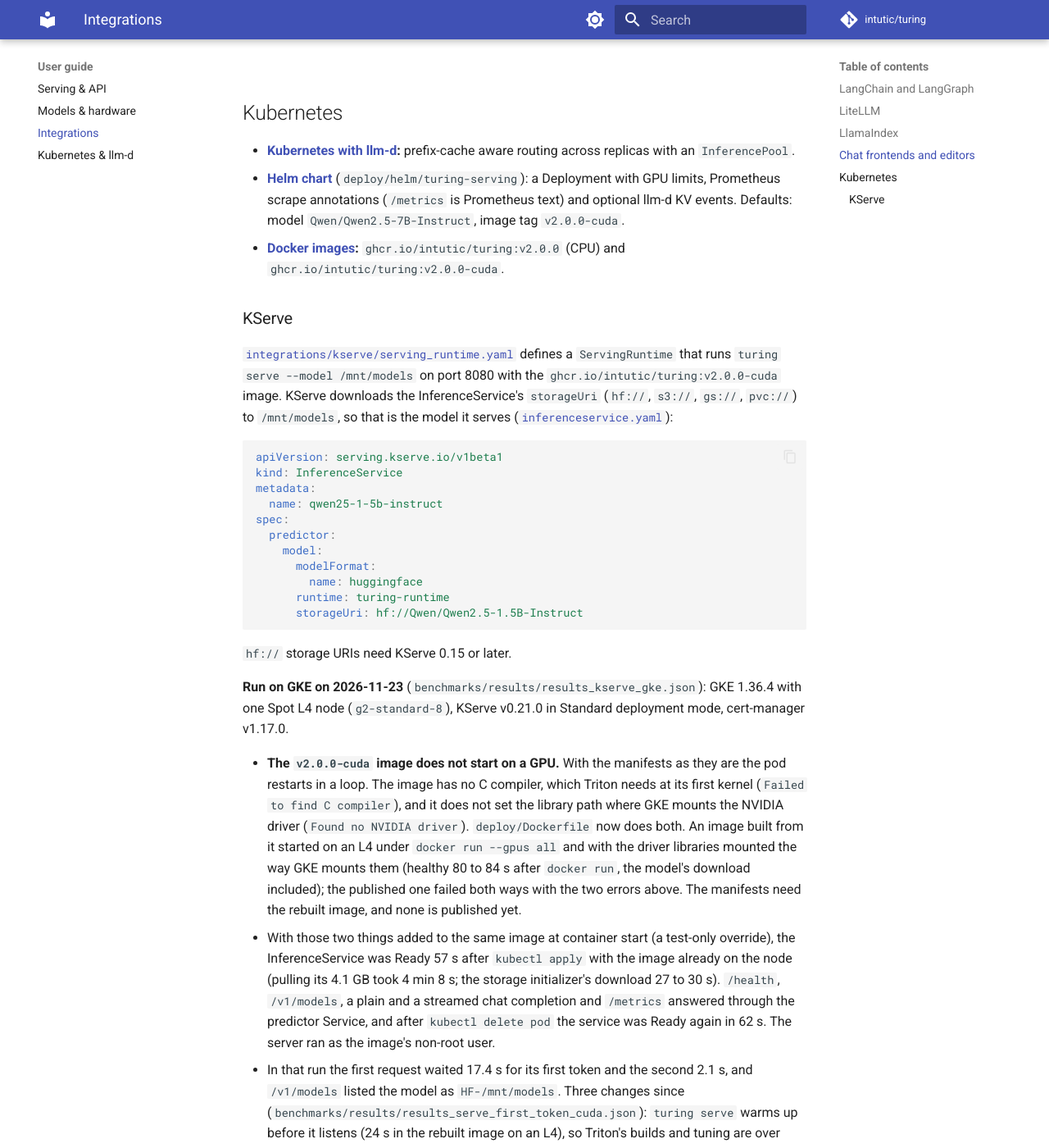
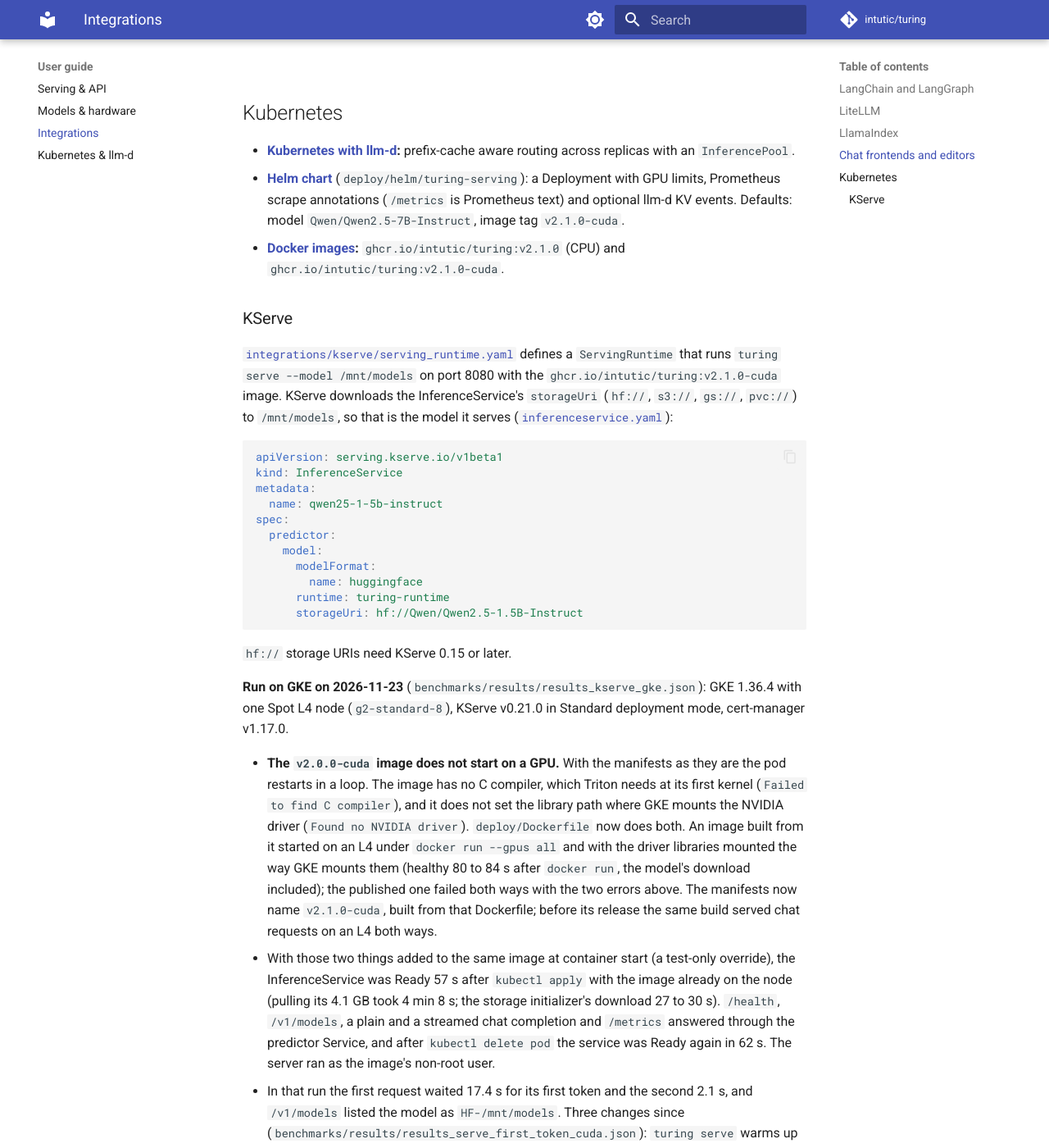
Before and after one commit to intutic/turing, an MkDocs documentation site: the page built from docs/integrations.md, in a window 1280 px wide and 1400 px high, scrolled down 2181 px. Shown: the whole window at 82% size. Built offline with MkDocs 1.6.1 and Material for MkDocs 9.7.7, drawn with Linux system fonts in a browser that asks for light colours; comment, search, counter and statistics services are not loaded; some of the changed text lies outside the part shown.

Commit message:
Release 2.1.0: version, changelog and image tags; README and docs home brought up to date; descriptions name fp8 KV and EAGLE-3
- Version 2.1.0 in setup.py, pyproject.toml and turing/__init__.py. The changelog's Unreleased section becomes
  2.1.0 with a paragraph of highlights; three entries that were not removals move from Removed to Changed.
- Image tag v2.1.0(-cuda) in the README, docs, the Helm chart (3.0.1, appVersion 2.1.0), the llm-d kustomize base
  and the KServe ServingRuntime and its test. The warnings that no fixed CUDA image was published become a note to
  use v2.1.0-cuda or later. The image built from this tree served chat requests on an L4 under
  `docker run --gpus all` and with the driver libraries mounted the way GKE mounts them.
- README: a "What's new in 2.1.0" section; the 4-bit speed-up corrected to 1.09-1.34x vLLM, the ratios of its own
  table (the intro said 1.07-1.33x, the docs home 1.05-1.27x); the largest models run named (Qwen3-8B,
  Mixtral-8x7B); the documentation links grouped as on the site, with the changelog, contributing guide and
  security policy.
- Docs home: where Turing is ahead of, level with and behind vLLM as a list instead of one sentence; fp8 named
  beside int8 and int4.
- Tests badge 1507, the number CI collects on Linux.
- Package and docs-site description: "for KV-cache and quantization research", fp8 KV and EAGLE-3 named (the
  repository's About matches). The Helm chart's description says what it deploys.

Signed-off-by: Ishan Gupta <ishangupta.ds@gmail.com>

Co-Authored-By: Claude Opus 5.5 <noreply@anthropic.com>

````diff
--- a/docs/integrations.md
+++ b/docs/integrations.md
@@ -117,14 +117,14 @@ documentation. The protocols are tested; the individual client applications are
   `InferencePool`.
 - **[Helm chart](https://github.com/intutic/turing/tree/master/deploy/helm/turing-serving)**
   (`deploy/helm/turing-serving`): a Deployment with GPU limits, Prometheus scrape annotations (`/metrics` is
-  Prometheus text) and optional llm-d KV events. Defaults: model `Qwen/Qwen2.5-7B-Instruct`, image tag `v2.0.0-cuda`.
-- **[Docker images](docker.md):** `ghcr.io/intutic/turing:v2.0.0` (CPU) and `ghcr.io/intutic/turing:v2.0.0-cuda`.
+  Prometheus text) and optional llm-d KV events. Defaults: model `Qwen/Qwen2.5-7B-Instruct`, image tag `v2.1.0-cuda`.
+- **[Docker images](docker.md):** `ghcr.io/intutic/turing:v2.1.0` (CPU) and `ghcr.io/intutic/turing:v2.1.0-cuda`.
 
 ### KServe
 
 [`integrations/kserve/serving_runtime.yaml`](https://github.com/intutic/turing/blob/master/integrations/kserve/serving_runtime.yaml)
 defines a `ServingRuntime` that runs `turing serve --model /mnt/models` on port 8080 with the
-`ghcr.io/intutic/turing:v2.0.0-cuda` image. KServe downloads the InferenceService's `storageUri` (`hf://`, `s3://`,
+`ghcr.io/intutic/turing:v2.1.0-cuda` image. KServe downloads the InferenceService's `storageUri` (`hf://`, `s3://`,
 `gs://`, `pvc://`) to `/mnt/models`, so that is the model it serves
 ([`inferenceservice.yaml`](https://github.com/intutic/turing/blob/master/integrations/kserve/inferenceservice.yaml)):
 
@@ -152,8 +152,8 @@ spec:
   not set the library path where GKE mounts the NVIDIA driver (`Found no NVIDIA driver`). `deploy/Dockerfile` now
   does both. An image built from it started on an L4 under `docker run --gpus all` and with the driver libraries
   mounted the way GKE mounts them (healthy 80 to 84 s after `docker run`, the model's download included); the
-  published one failed both ways with the two errors above. The manifests need the rebuilt image, and none is
-  published yet.
+  published one failed both ways with the two errors above. The manifests now name `v2.1.0-cuda`, built from that
+  Dockerfile; before its release the same build served chat requests on an L4 both ways.
 - With those two things added to the same image at container start (a test-only override), the InferenceService was
   Ready 57 s after `kubectl apply` with the image already on the node (pulling its 4.1 GB took 4 min 8 s; the
   storage initializer's download 27 to 30 s). `/health`, `/v1/models`, a plain and a streamed chat completion and
@@ -165,4 +165,5 @@ spec:
   over when the pod turns Ready; a chat request no longer builds the tokenizer's vocabulary twice, and a short
   prompt arriving alone is prefilled whole from a CUDA graph (0.26 s to 0.03 s to the first token of a 34-token
   prompt, 0.06 s for the first request after a start); and `--served-model-name` sets the listed name. A
-  ServingRuntime can pass `--served-model-name={{.Name}}` (the InferenceService's name) once its image has the flag.
+  ServingRuntime can pass `--served-model-name={{.Name}}` (the InferenceService's name) with `v2.1.0-cuda`, which
+  has the flag.
--- a/docs/quickstart.md
+++ b/docs/quickstart.md
@@ -29,9 +29,9 @@ Install Turing Engine, chat with a model in the terminal, then serve it over the
 
 === "Docker"
     ```bash
-    docker run --rm -p 127.0.0.1:8000:8000 ghcr.io/intutic/turing:v2.0.0 --model HuggingFaceTB/SmolLM2-135M
+    docker run --rm -p 127.0.0.1:8000:8000 ghcr.io/intutic/turing:v2.1.0 --model HuggingFaceTB/SmolLM2-135M
     ```
-    The CUDA image is `ghcr.io/intutic/turing:v2.0.0-cuda`. See [Docker](docker.md).
+    The CUDA image is `ghcr.io/intutic/turing:v2.1.0-cuda`. See [Docker](docker.md).
 
 On other platforms (Windows, Intel Macs) `pip install turing-engine` builds the C++ extension from the source package,
 which needs a C++20 compiler.
--- a/mkdocs.yml
+++ b/mkdocs.yml
@@ -1,5 +1,5 @@
 site_name: Turing Engine
-site_description: LLM inference server with an int8/int4 KV cache that keeps the layers low-bit storage would break in full precision, HuggingFace parity tests on 16 model types, and OpenAI, Anthropic and Ollama APIs on one port
+site_description: "LLM inference server for KV-cache and quantization research: int8/fp8/int4 KV caches that keep the layers low-bit storage would break in full precision, 4-bit GPTQ, EAGLE-3 speculative decoding, HuggingFace parity tests on 16 model types, and OpenAI, Anthropic and Ollama APIs on one port"
 site_author: Ishan Gupta
 site_url: https://intutic.github.io/turing/
 repo_url: https://github.com/intutic/turing
--- a/pyproject.toml
+++ b/pyproject.toml
@@ -4,9 +4,9 @@ build-backend = "setuptools.build_meta"
 
 [project]
 name = "turing-engine"
-version = "2.0.0"
+version = "2.1.0"
 
-description = "LLM inference server with an int8/int4 KV cache that keeps the layers low-bit storage would break in full precision, HuggingFace parity tests on 16 model types, and OpenAI, Anthropic and Ollama APIs on one port"
+description = "LLM inference server for KV-cache and quantization research: int8/fp8/int4 KV caches that keep the layers low-bit storage would break in full precision, 4-bit GPTQ, EAGLE-3 speculative decoding, HuggingFace parity tests on 16 model types, and OpenAI, Anthropic and Ollama APIs on one port"
 
 
 
--- a/setup.py
+++ b/setup.py
@@ -155,11 +155,11 @@ ext_modules = [
 
 setup(
     name="turing-engine",
-    version="2.0.0",
+    version="2.1.0",
 
     author="Ishan Gupta",
     author_email="support@intutic.ai",
-    description="LLM inference server with an int8/int4 KV cache that keeps the layers low-bit storage would break in full precision, HuggingFace parity tests on 16 model types, and OpenAI, Anthropic and Ollama APIs on one port",
+    description="LLM inference server for KV-cache and quantization research: int8/fp8/int4 KV caches that keep the layers low-bit storage would break in full precision, 4-bit GPTQ, EAGLE-3 speculative decoding, HuggingFace parity tests on 16 model types, and OpenAI, Anthropic and Ollama APIs on one port",
     packages=find_packages(include=["turing", "turing.*"]),  # not the repo's scripts/ or integrations/
     ext_modules=ext_modules,
     cmdclass={"build_ext": StripBuildExt},
--- a/turing/__init__.py
+++ b/turing/__init__.py
@@ -2,7 +2,7 @@
 Turing Engine: an LLM inference server with a calibrated int8/int4 KV cache and OpenAI, Anthropic and Ollama APIs.
 """
 
-__version__ = "2.0.0"
+__version__ = "2.1.0"
 
 
 __author__ = "Ishan Gupta"
````
Also changed, not shown: CHANGELOG.md (+14 -5 lines), README.md (+33 -15 lines), docs/docker.md (+4 -7 lines), docs/index.md (+23 -17 lines), 5 other files.
